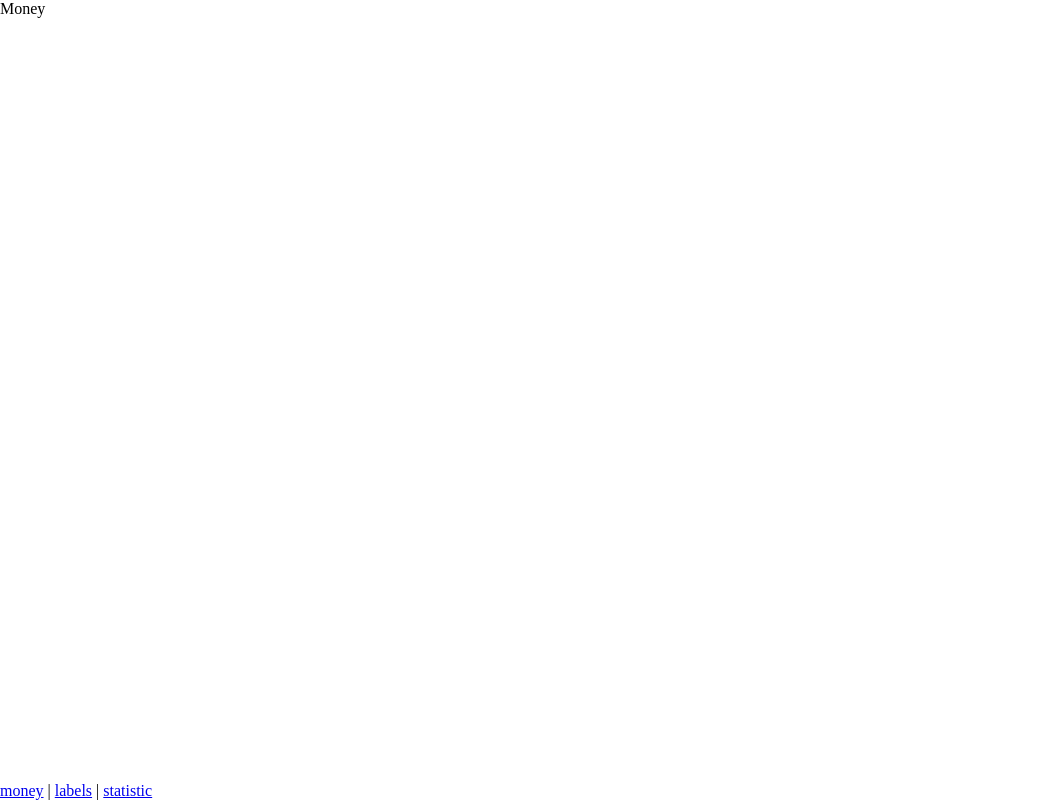
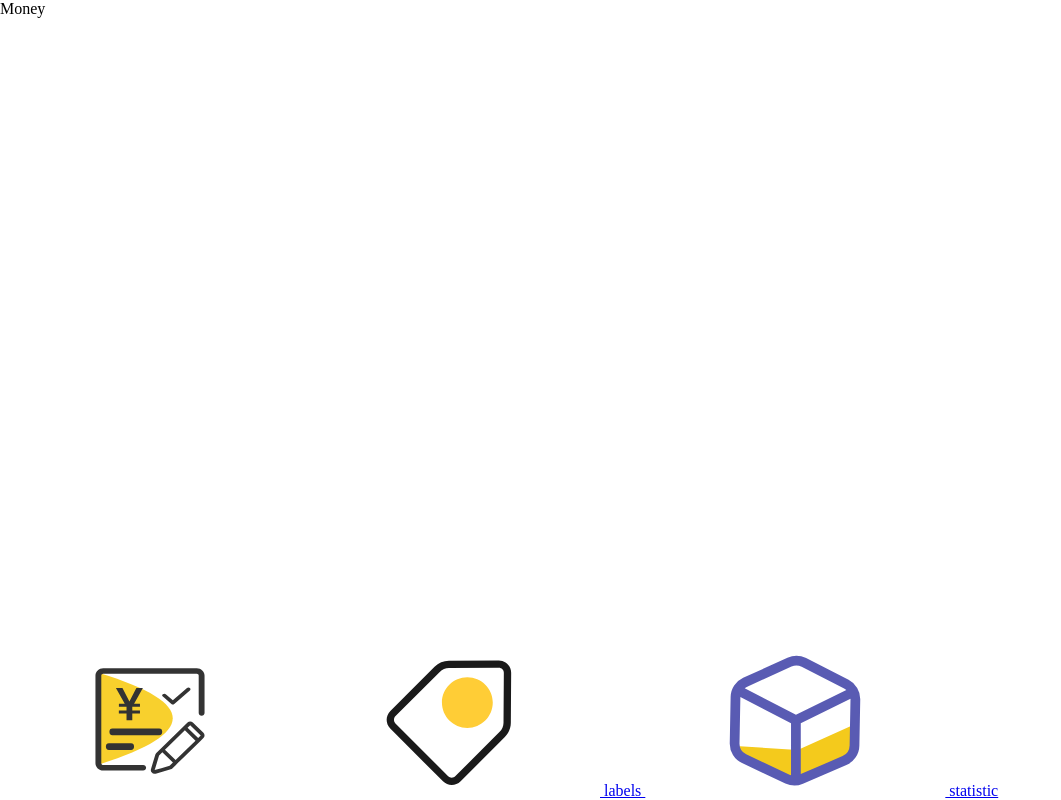
Before and after one commit to Yibo-Hao/bookkeeping-vueVersion, a Vue app: page /#/money in a window 1280 px wide. Shown: the whole page, without its empty margins (0-1061 px from the left). Built offline with nearby package versions, Linux system fonts and the light colour scheme.

Commit message:
add icons into nav components

```diff
--- a/package.json
+++ b/package.json
@@ -36,6 +36,7 @@
     "lint-staged": "^9.5.0",
     "sass": "^1.25.0",
     "sass-loader": "^8.0.2",
+    "svg-sprite-loader": "^4.2.1",
     "typescript": "~3.7.5",
     "vue-template-compiler": "^2.6.11"
   },
--- a/src/components/Nav.vue
+++ b/src/components/Nav.vue
@@ -1,16 +1,38 @@
 <template>
   <div>
-    <router-link to="/money">money</router-link>
-    |
-    <router-link to="/labels">labels</router-link>
-    |
-    <router-link to="/statistic">statistic</router-link>
+    <router-link to="/money">
+      <svg>
+        <use xlink:href="#money"></use>
+      </svg>
+    </router-link>
+
+    <router-link to="/labels">
+      <svg>
+        <use xlink:href="#labels"></use>
+      </svg>
+      labels
+    </router-link>
+
+    <router-link to="/statistic">
+      <svg>
+        <use xlink:href="#statistic"></use>
+      </svg>
+      statistic
+    </router-link>
   </div>
 </template>
 
 <script lang="ts">
+import x from "@/assets/icons/labels.svg";
+import y from "@/assets/icons/money.svg";
+import z from "@/assets/icons/statistic.svg";
+
+console.log(y);
+console.log(x);
+console.log(z);
+
 export default {
-  "name": "Nav"
+  name: "Nav"
 };
 </script>
 
--- a/src/shims-vue.d.ts
+++ b/src/shims-vue.d.ts
@@ -2,3 +2,7 @@ declare module '*.vue' {
   import Vue from 'vue'
   export default Vue
 }
+declare module '*.svg' {
+  const content: string;
+  export default content;
+}
--- a/vue.config.js
+++ b/vue.config.js
@@ -1,3 +1,26 @@
+// eslint-disable-next-line @typescript-eslint/no-var-requires
+const path = require("path");
+
 module.exports = {
-  lintOnSave: false
-}
+  lintOnSave: false,
+  chainWebpack: config => {
+    const dir = path.resolve(__dirname, "src/assets/icons");
+
+    config.module
+      .rule("svg-sprite")
+      .test(/\.svg$/)
+      .include.add(dir)
+      .end() // 包含 icons 目录
+      .use("svg-sprite-loader")
+      .loader("svg-sprite-loader")
+      .options({ extract: false })
+      .end();
+    // eslint-disable-next-line @typescript-eslint/no-var-requires
+    config
+      .plugin("svg-sprite")
+        // eslint-disable-next-line @typescript-eslint/no-var-requires
+      .use(require("svg-sprite-loader/plugin"), [{ plainSprite: true }]);
+    config.module.rule("svg").exclude.add(dir); // 其他 svg loader 排除 icons 目录
+
+  }
+};
```
Also changed, not shown: 1 other file (tests, documents, lock files or other folders).
